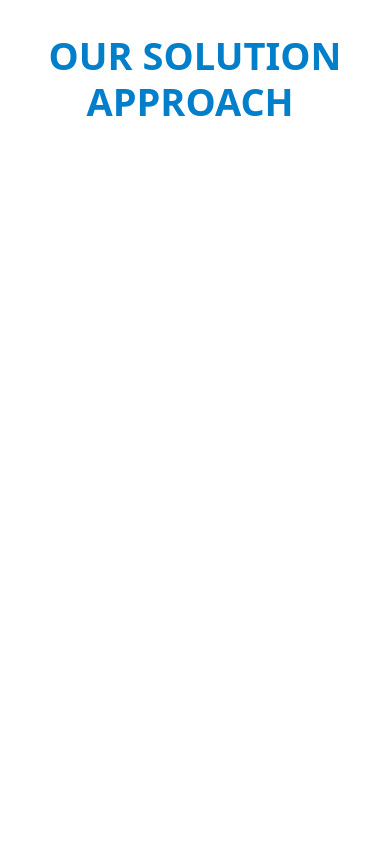
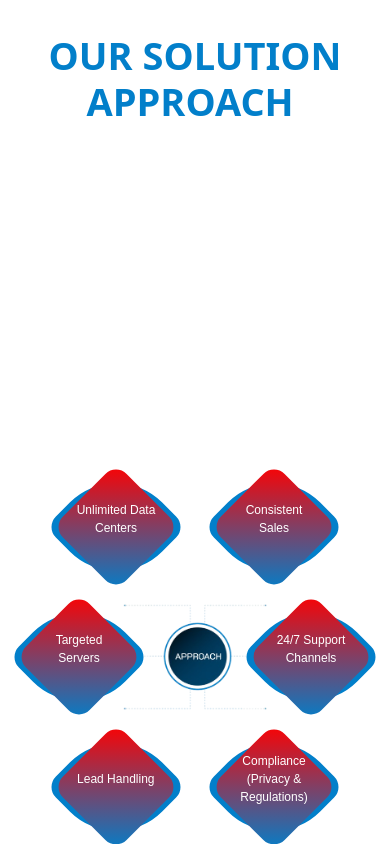
Before and after one commit to Esraa-Esmat/LeadBull_Task, a React (Vite) app: page / in a window 390 px wide. Shown: the part 2840-3684 px from the top of the page. Built offline with nearby package versions, Linux system fonts and the light colour scheme.

Commit message:
edit for responsive

```diff
--- a/src/Components/Approach/Approach.css
+++ b/src/Components/Approach/Approach.css
@@ -40,3 +40,46 @@
     /* white-space: nowrap; */
     font-size: 18px;
 }
+.approachList{
+    font-size: 24px;
+    font-weight: 300;
+    width: 45%;
+}
+.approach-item1,.approach-item3{
+    width: 63%;
+}
+.approach-item2{
+    width: 75%;
+}
+@media (max-width:768px) {
+    .approachList{
+        font-size: 18px;
+        font-weight: 300;
+        width: 55%;
+    }
+
+    .approach-container{
+        height: 390px;
+        background-size:100%;
+    }
+    .approach-item1,.approach-item3{
+        width: 78%;
+    }
+    .approach-item2{
+        width: 100%;
+    }
+    .bgDiamond{
+        width: 100px;
+        height: 100px;
+        border-radius: 65px 15px;
+    }
+    .diamond{
+        width: 90px;
+        height: 90px;
+        border-radius: 15px;
+
+    }
+    .diamond-content{
+        font-size: 12px;
+    }
+}
--- a/src/Components/Approach/Approach.jsx
+++ b/src/Components/Approach/Approach.jsx
@@ -10,12 +10,12 @@ const Approach = () => {
 
             <h2 className=' secondSectionTitle'>OUR SOLUTION APPROACH </h2>
 
-            <div style={{ font: 'Roboto Flex', fontSize: '24px', fontWeight: '300', width: '45%' }} className=' m-auto '>
+            <div className="approachList m-auto" style={{ font: 'Roboto Flex' }}>
                 <p className=' text-center'>By offering tailored telemarketing and digital marketing solutions that are designed to meet the unique needs of each client, Leadbull LLC</p>
                 <p className=' text-center'>Technologies is able to provide unparalleled value pushing its clients to handle increased estimates.</p>
             </div>
             <div className="approach-container d-flex flex-column justify-content-around m-auto ">
-                <div className="approach-item d-flex justify-content-between m-auto " style={{ width: '63%' }} >
+                <div className="approach-item approach-item1 d-flex justify-content-between m-auto " >
                     <div className='bgDiamond '>
                         <div className='diamond'>
                             <div className='diamond-content'>
@@ -31,7 +31,7 @@ const Approach = () => {
                             </div>
                         </div>
                     </div>                </div>
-                <div className="approach-item d-flex justify-content-between m-auto" style={{ width: '75%' }}>
+                <div className="approach-item approach-item2 d-flex justify-content-between m-auto" >
                     <div className='bgDiamond '>
                         <div className='diamond'>
                             <div className='diamond-content'>
@@ -49,7 +49,7 @@ const Approach = () => {
                         </div>
                     </div>
                 </div>
-                <div className="approach-item d-flex justify-content-between m-auto " style={{ width: '63%' }} >
+                <div className="approach-item approach-item3     d-flex justify-content-between m-auto " >
                     <div className='bgDiamond '>
                         <div className='diamond'>
                             <div className='diamond-content'>
```
